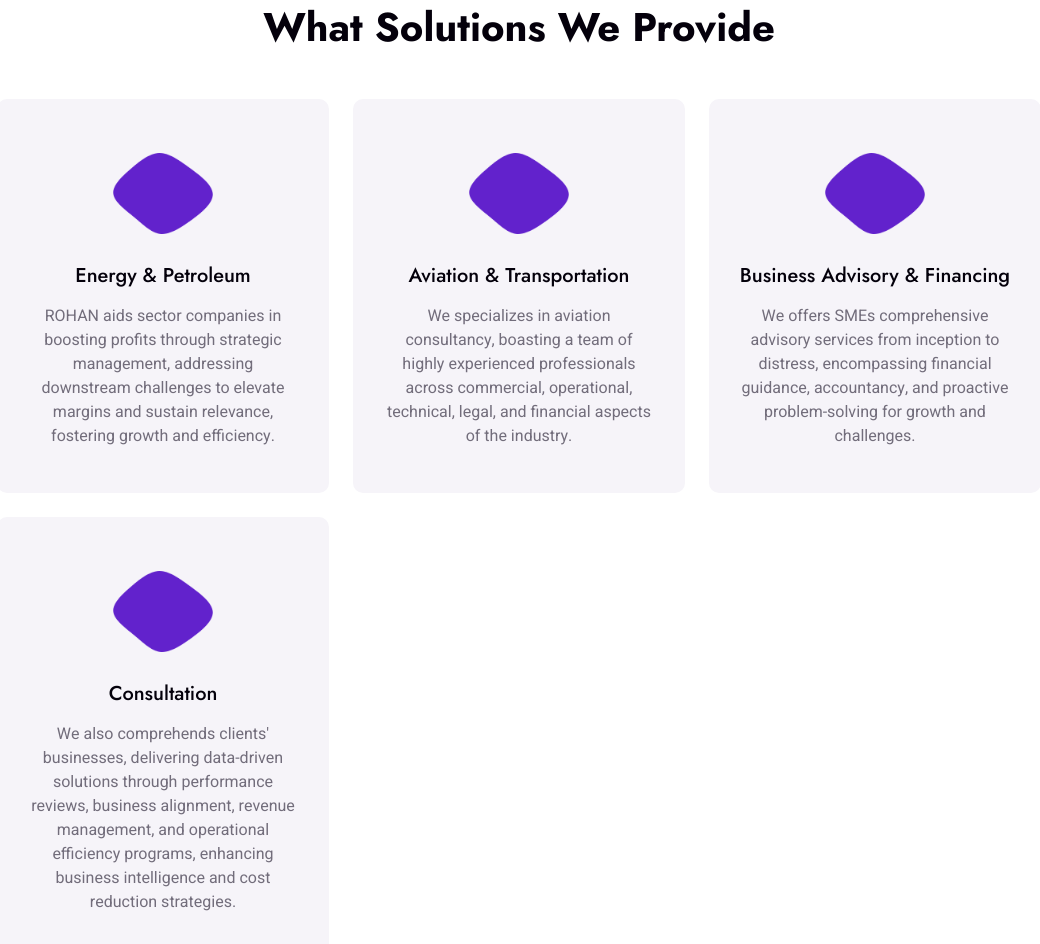
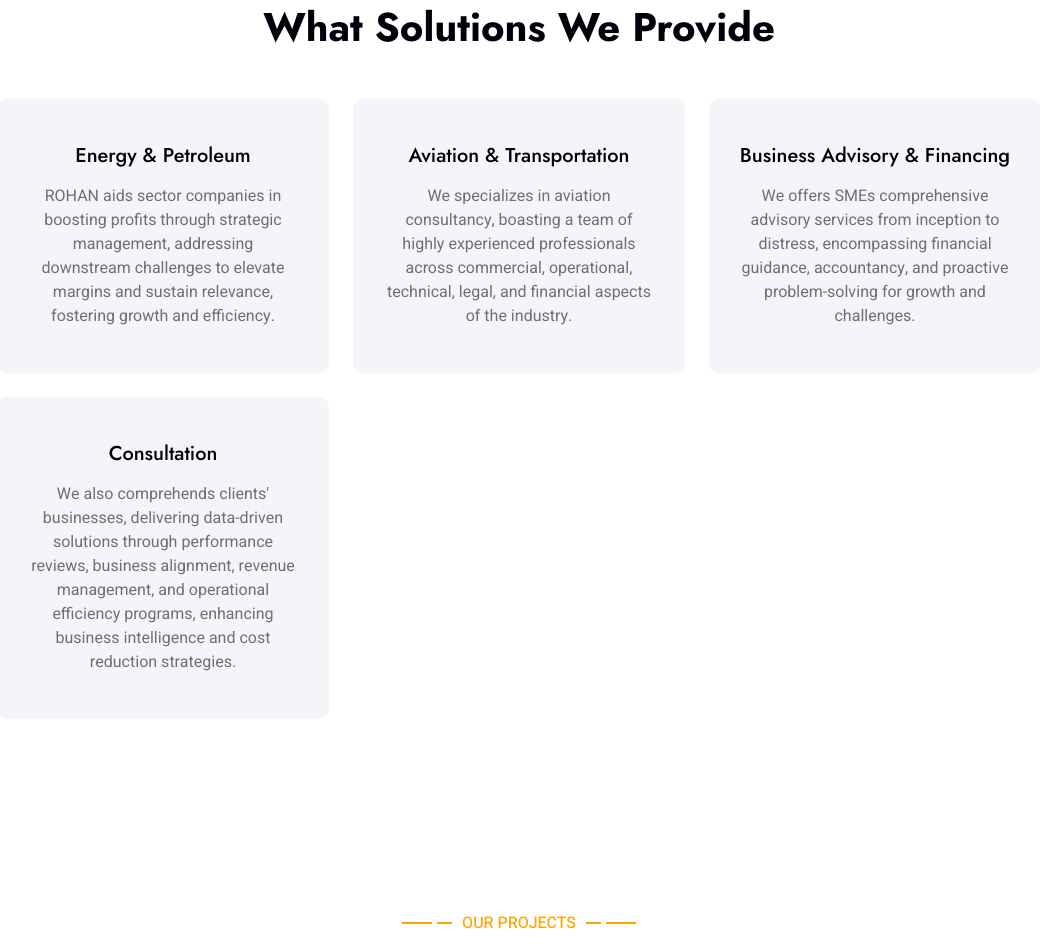
Before and after one commit to ChrispTechy/rohan, a plain HTML site: page index.html in a window 1280 px wide. Shown: the part 1896-2840 px from the top of the page, without its empty margins (121-1161 px from the left). Drawn offline with nearby package versions, Linux system fonts and the light colour scheme.

Commit message:
update on cards

```diff
--- a/index.html
+++ b/index.html
@@ -243,9 +243,9 @@
                 <div class="row g-4">
                     <div class="col-lg-4 col-md-6 wow fadeInUp" data-wow-delay="0.1s">
                         <div class="service-item d-flex flex-column text-center rounded">
-                            <div class="service-icon flex-shrink-0">
-                                <!-- <i class="fa fa-search fa-2x"></i> -->
-                            </div>
+                            <!-- <div class="service-icon flex-shrink-0">
+                                <i class="fa fa-search fa-2x"></i>
+                            </div> -->
                             <h5 class="mb-3">Energy & Petroleum</h5>
                             <p class="m-0">
                                 ROHAN aids sector companies in boosting profits through strategic management, addressing
@@ -258,9 +258,9 @@
                     </div>
                     <div class="col-lg-4 col-md-6 wow fadeInUp" data-wow-delay="0.3s">
                         <div class="service-item d-flex flex-column text-center rounded">
-                            <div class="service-icon flex-shrink-0">
-                                <!-- <i class="fa fa-laptop-code fa-2x"></i> -->
-                            </div>
+                            <!-- <div class="service-icon flex-shrink-0">
+                                <i class="fa fa-laptop-code fa-2x"></i>
+                            </div> -->
                             <h5 class="mb-3">Aviation & Transportation</h5>
                             <p class="m-0">
                                 We specializes in aviation consultancy, boasting a team of highly experienced
@@ -273,9 +273,9 @@
                     </div>
                     <div class="col-lg-4 col-md-6 wow fadeInUp" data-wow-delay="0.5s">
                         <div class="service-item d-flex flex-column text-center rounded">
-                            <div class="service-icon flex-shrink-0">
-                                <!-- <i class="fab fa-facebook-f fa-2x"></i> -->
-                            </div>
+                            <!-- <div class="service-icon flex-shrink-0">
+                                <i class="fab fa-facebook-f fa-2x"></i>
+                            </div> -->
                             <h5 class="mb-3">Business Advisory & Financing</h5>
                             <p class="m-0">
                                 We offers SMEs comprehensive advisory services from inception to distress, encompassing
@@ -288,9 +288,9 @@
                     </div>
                     <div class="col-lg-4 col-md-6 wow fadeInUp" data-wow-delay="0.1s">
                         <div class="service-item d-flex flex-column text-center rounded">
-                            <div class="service-icon flex-shrink-0">
-                                <!-- <i class="fa fa-mail-handshake fa-2x"></i> -->
-                            </div>
+                            <!-- <div class="service-icon flex-shrink-0">
+                                <i class="fa fa-mail-handshake fa-2x"></i>
+                            </div> -->
                             <h5 class="mb-3">Consultation</h5>
                             <p class="m-0">
                                 We also comprehends clients' businesses, delivering data-driven solutions through
```
